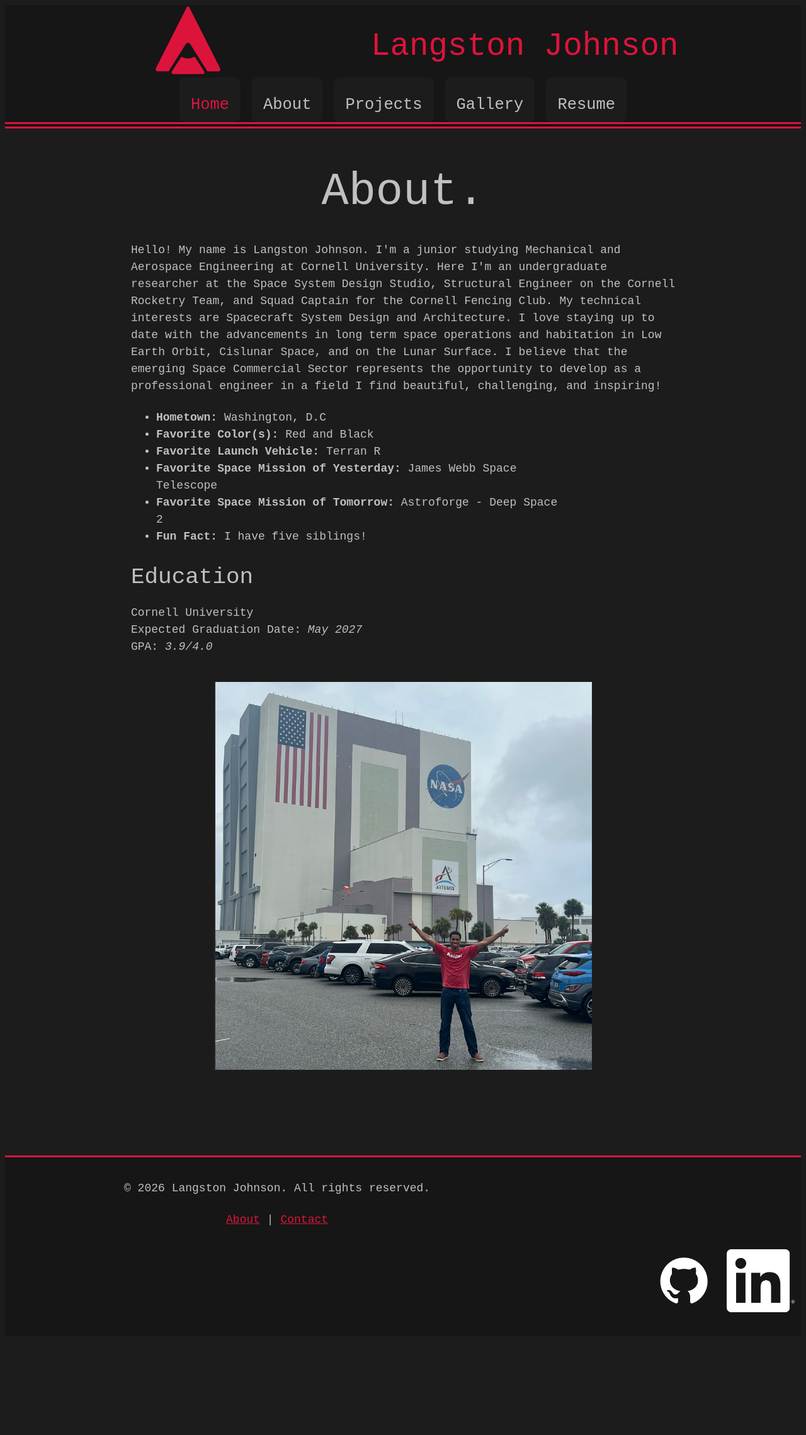
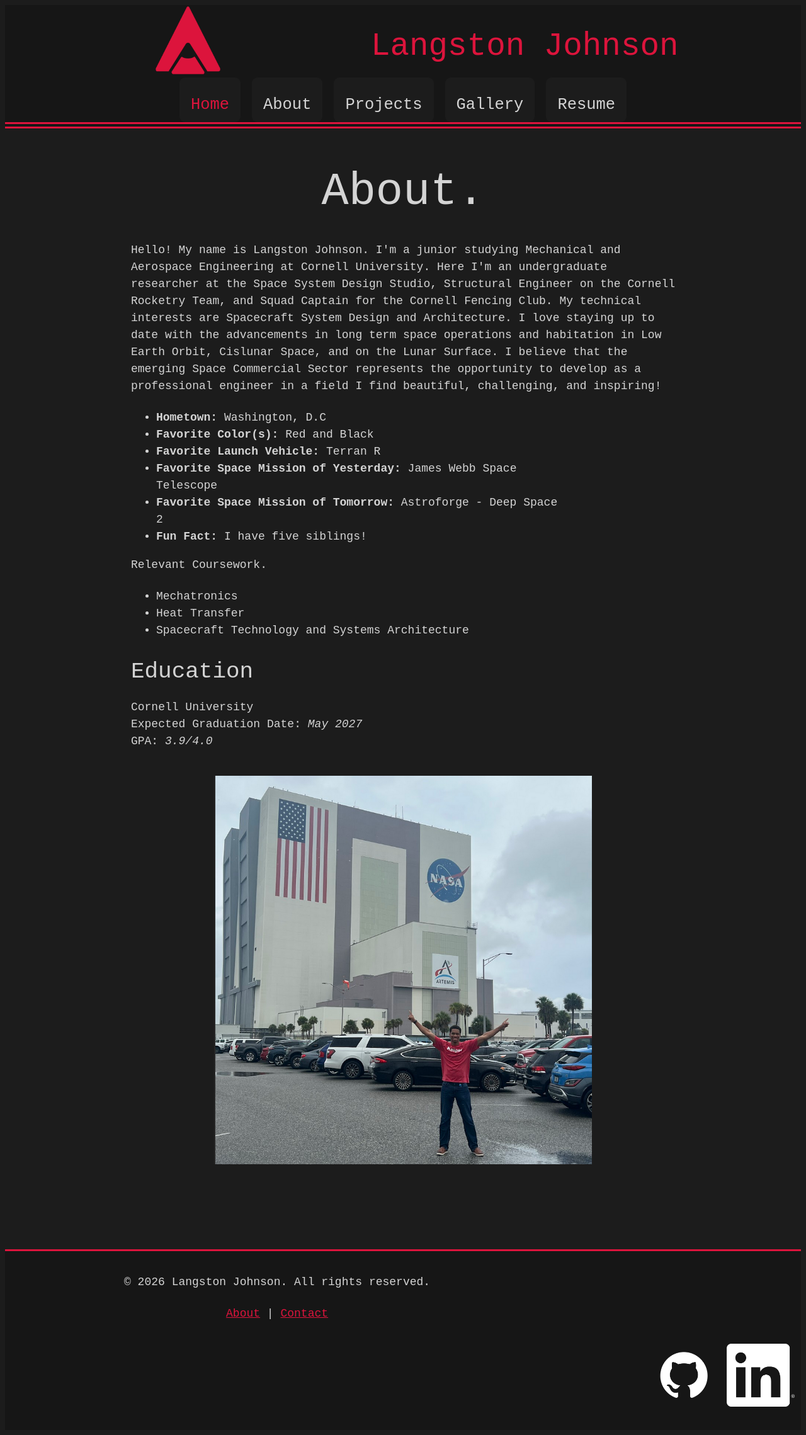
Before and after one commit to Langgit72/langisonline, a Jekyll site: the page built from about.html, in a window 1280 px wide. Shown: the whole page at 63% size. Built offline with Jekyll 4.4.1, drawn with Linux system fonts in a browser that asks for light colours; before the commit the page ends 2129 px from its top, so only the background shows below that.

Commit message:
Added Contact Page. Added Static Light Mode/Dark Mode. Added Phone number to config file.

```diff
--- a/_config.yml
+++ b/_config.yml
@@ -19,10 +19,12 @@
 # in the templates via {{ site.myvariable }}.
 
 title: Langston Johnson
-email: langstoncjohnson@gmail.com
+email: lcj36@cornell.edu
+phone: 202-674-8804
 linkedin: https://www.linkedin.com/in/langston-johnson/
 github: https://github.com/Langgit72/
 crt: https://cornellrocketryteam.com/
+mode: "dark"
 
 description: Engineering Portfolio and Blog of Langston C. Johnson
   # This description will show up in your feed, and in the meta description tag
--- a/about.html
+++ b/about.html
@@ -16,6 +16,16 @@
         <li><strong>Fun Fact:</strong> I have five siblings!</li>
         </ul>
 
+        <p>
+        Relevant Coursework.
+        </p>
+        <ul>
+            <li>Mechatronics </li>
+            <li>Heat Transfer</li>
+            <li>Spacecraft Technology and Systems Architecture</li>
+        </ul>
+
+
         <h3>Education</h3>
         <p>
         Cornell University<br>
--- a/assets/css/langis.css
+++ b/assets/css/langis.css
@@ -1,4 +1,5 @@
-
+---
+---
 /*Personal CSS Style Sheet for my website. Based off of retro.css from */
 :root{
   --Metallic-Black: #1C1C1C;
@@ -6,7 +7,18 @@
   --Steel-Blue: #0b141b;
   --Crimson-Red: #DC143C;
   --Crimson-Red-Dark: #8b0e27;
-  --Silver-Accent: #C0C0C0;
+  --Silver-Accent: #d4d4d4;
+
+  {%if site.mode == "light" %}
+    --SiteColor1: white;
+    --SiteColor2: var(--Grey);
+    --SiteColor3: black;
+  {%else%}
+    --SiteColor1: var(--Metallic-Black);
+    --SiteColor2: var(--Metallic-Blackout);
+    --SiteColor3: var(--Silver-Accent);
+  {%endif%}
+
 }
 
 pre,
@@ -35,14 +47,14 @@
 header{
   margin-bottom: 4%;
   border-bottom: var(--Crimson-Red) double 10px;
-  background-color: var(--Metallic-Blackout);
+  background-color: var(--SiteColor2);
 }
 
 body {
-  color: var(--Silver-Accent);
+  color: var(--SiteColor3);
   font-family: "Courier New";
   line-height: 1.5rem;
-  background-color: var(--Metallic-Black);
+  background-color: var(--SiteColor1);
 }
 
 footer {
@@ -51,7 +63,7 @@
   padding-bottom: 1rem;
   border-top: 3px solid var(--Crimson-Red);
   text-align: center;
-  background-color: var(--Metallic-Blackout);
+  background-color: var(--SiteColor2);
 }
 
 p,
@@ -126,13 +138,13 @@
 .header-card{
   text-align: left;
   border-radius: .5rem;
-  background-color: var(--Metallic-Black);
+  background-color: var(--SiteColor1);
   padding-right:1rem;
   padding-left:1rem;
 }
 
 .header-card a{
-  color: var(--Silver-Accent);
+  color: var(--SiteColor3);
 }
 .header-card a.home-nav{
   color: var(--Crimson-Red);
@@ -143,14 +155,14 @@
   border-radius: .5rem;
   width: 'auto';
   width: 50%;
-  background-color: var(--Metallic-Blackout);
+  background-color: var(--SiteColor2);
 }
 .project-card a{
   color: var(--Crimson-Red-Dark);
 }
 
 .project-type-header{
-  color: var(--Silver-Accent);
+  color: var(--SiteColor3);
   font-size: 1.5rem;
   margin-bottom: .5rem;
 }
@@ -187,7 +199,7 @@
 
 .katex-equation{
   text-align: left;
-  background-color: var(--Metallic-Blackout);
+  background-color: var(--SiteColor2);
   padding: .5rem;
   border: 1px double var(--Crimson-Red);
   border-radius: .5rem;
```
Also changed, not shown: contact.html (added, +24 -0 lines).
